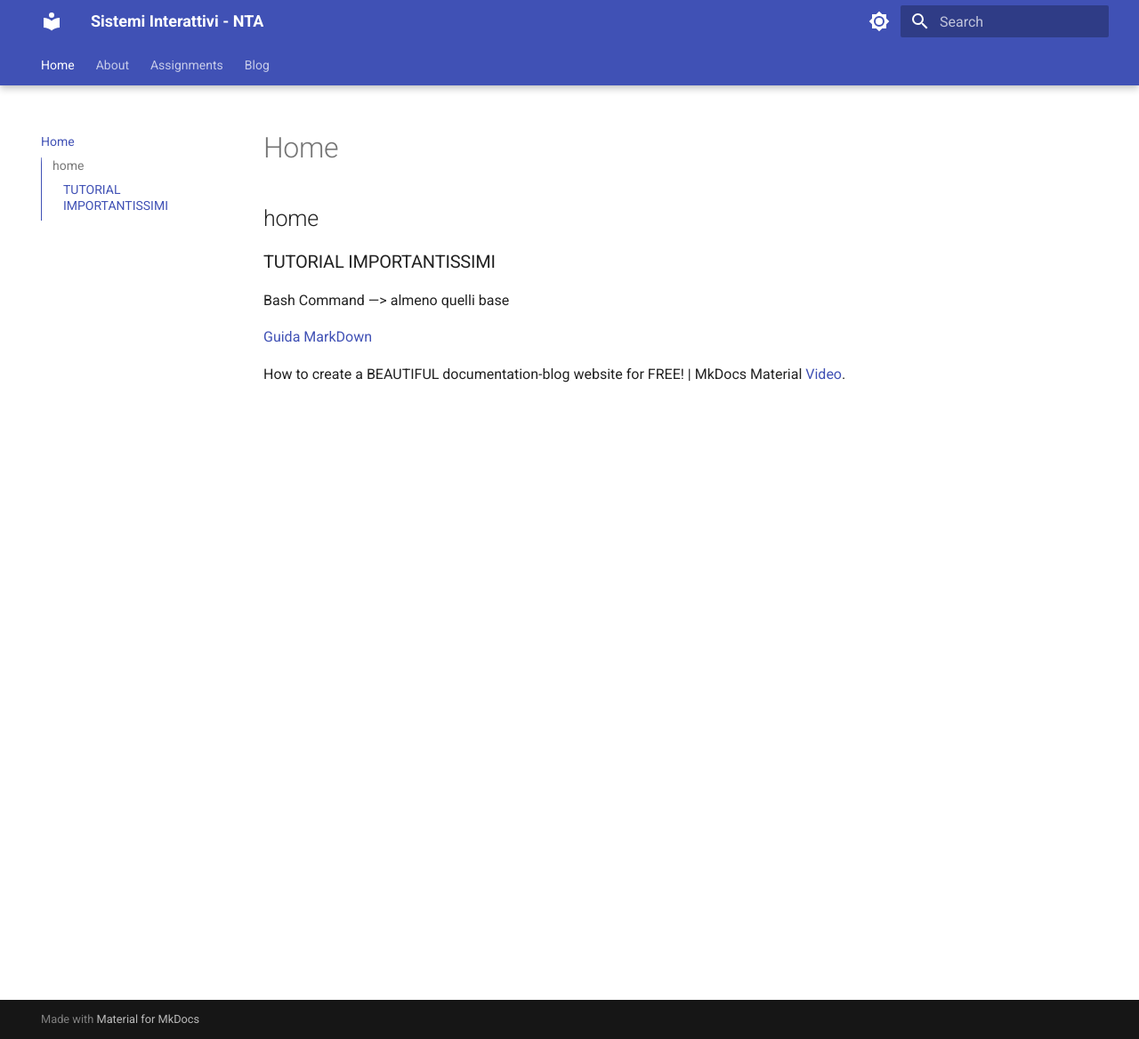
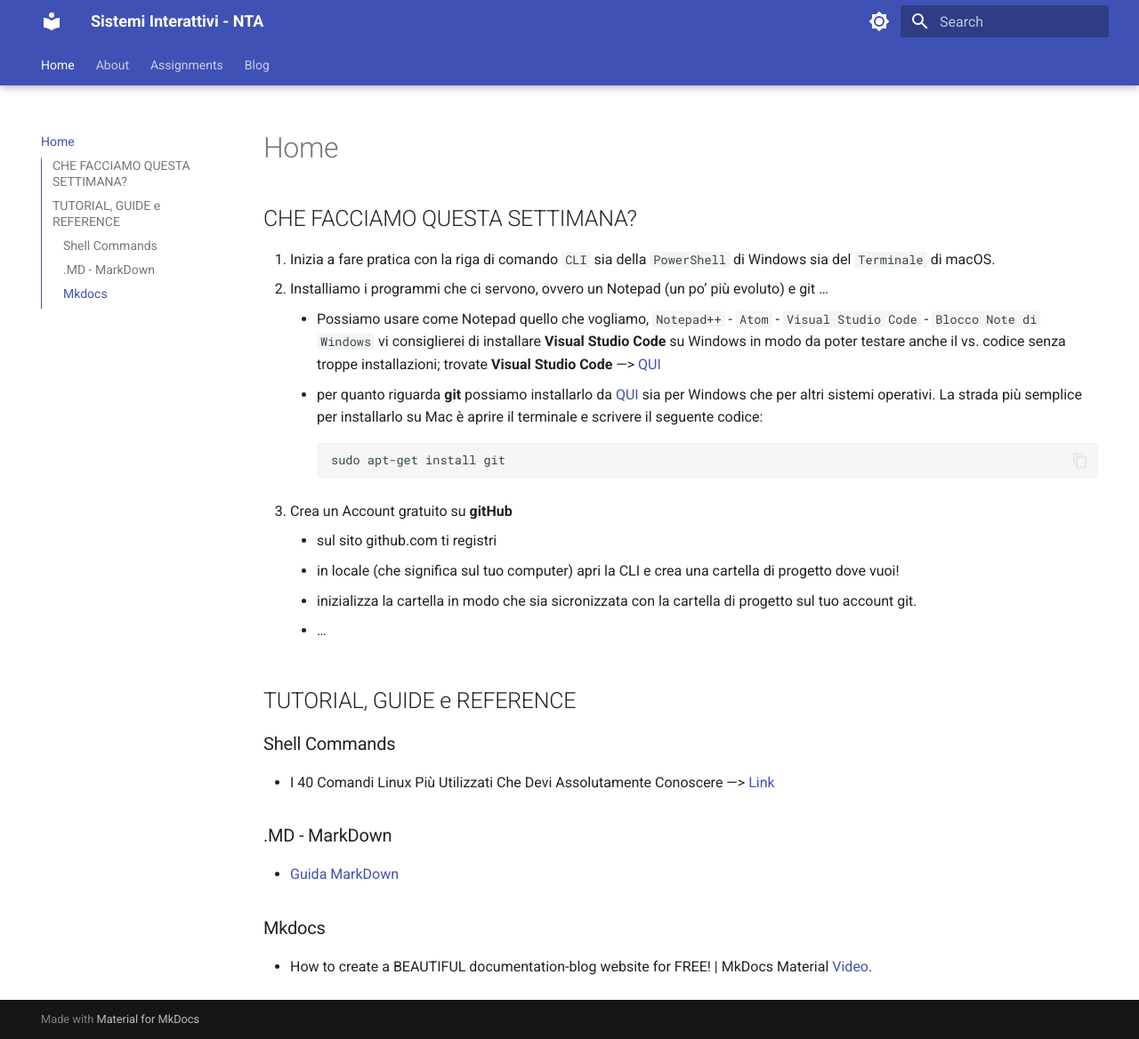
Before and after one commit to ntngrillo/startNTA, an MkDocs documentation site: the page built from docs/index.md, in a window 1280 px wide and 1168 px high. Shown: the whole window at 89% size. Built offline with MkDocs 1.6.1 and Material for MkDocs 9.7.7, drawn with Linux system fonts in a browser that asks for light colours.

Commit message:
installa programmi

````diff
--- a/docs/index.md
+++ b/docs/index.md
@@ -1,7 +1,26 @@
-# home
-## TUTORIAL IMPORTANTISSIMI
-Bash Command ---> almeno quelli base
+# CHE FACCIAMO QUESTA SETTIMANA?
+1. Inizia a fare pratica con la riga di comando ``CLI`` sia della ``PowerShell`` di Windows sia del ``Terminale`` di macOS.
+2. Installiamo i programmi che ci servono, ovvero un Notepad (un po' più evoluto) e git ...
+    - Possiamo usare come Notepad quello che vogliamo, ``Notepad++`` - ``Atom`` - ``Visual Studio Code`` - ``Blocco Note di Windows``
+    vi consiglierei di installare **Visual Studio Code** su Windows in modo da poter testare anche il vs. codice senza troppe installazioni;
+    trovate **Visual Studio Code** ---> [QUI](https://code.visualstudio.com/)
+    - per quanto riguarda **git** possiamo installarlo da [QUI](https://git-scm.com/downloads) sia per Windows che per altri sistemi operativi.
+    La strada più semplice per installarlo su Mac è aprire il terminale e scrivere il seguente codice:
+    ```bash
+    sudo apt-get install git
+    ```
+3. Crea un Account gratuito su **gitHub**
+    - sul sito github.com ti registri
+    - in locale (che significa sul tuo computer) apri la CLI e crea una cartella di progetto dove vuoi!
+    - inizializza la cartella in modo che sia sicronizzata con la cartella di progetto sul tuo account git.
+    - ...
 
-[Guida MarkDown](https://www.markdownguide.org/basic-syntax/)
+# TUTORIAL, GUIDE e REFERENCE
+## Shell Commands
+- I 40 Comandi Linux Più Utilizzati Che Devi Assolutamente Conoscere ---> [Link](https://kinsta.com/it/blog/comandi-linux/)
 
-How to create a BEAUTIFUL documentation-blog website for FREE! | MkDocs Material [Video](https://www.youtube.com/watch?v=DeZjkCtttss).
+## .MD - MarkDown
+- [Guida MarkDown](https://www.markdownguide.org/basic-syntax/)
+
+## Mkdocs
+- How to create a BEAUTIFUL documentation-blog website for FREE! | MkDocs Material [Video](https://www.youtube.com/watch?v=DeZjkCtttss).
````
Also changed, not shown: PROVA.txt (deleted).
